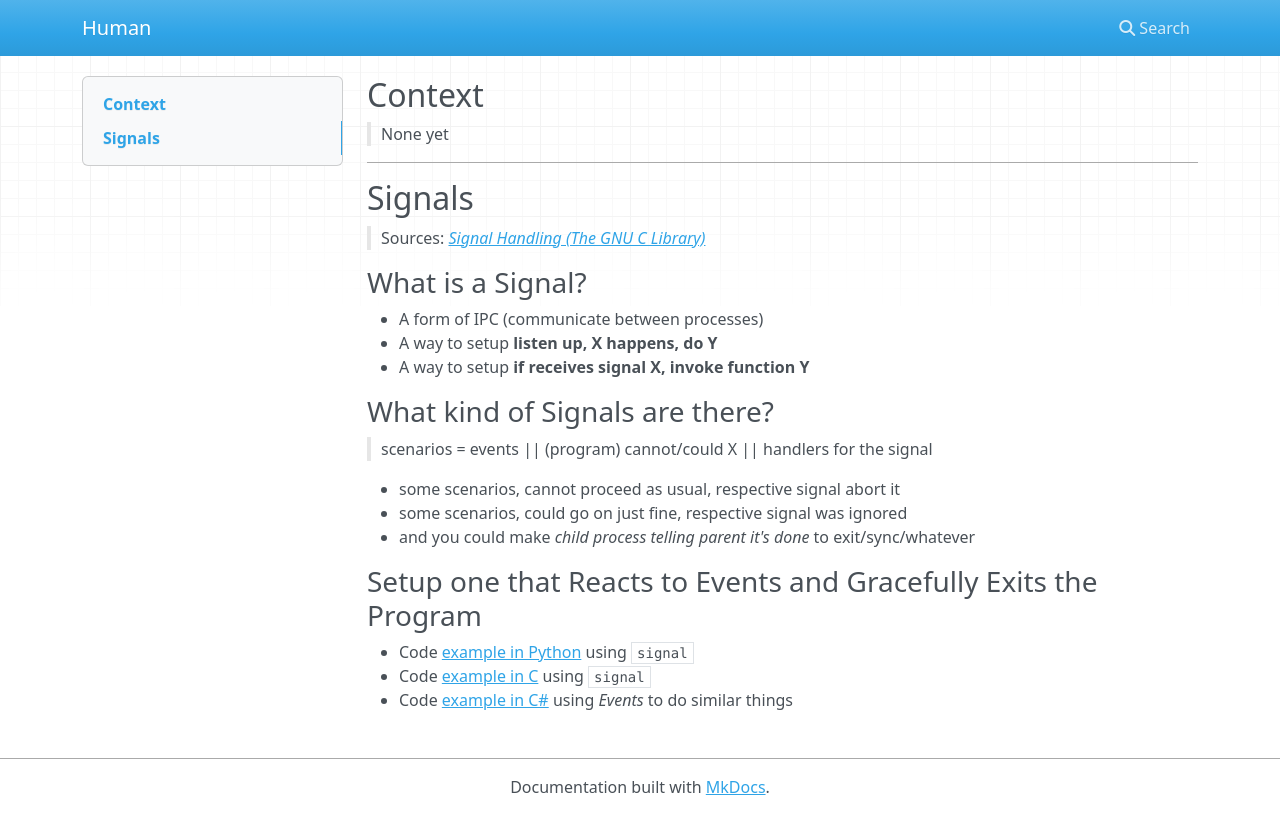
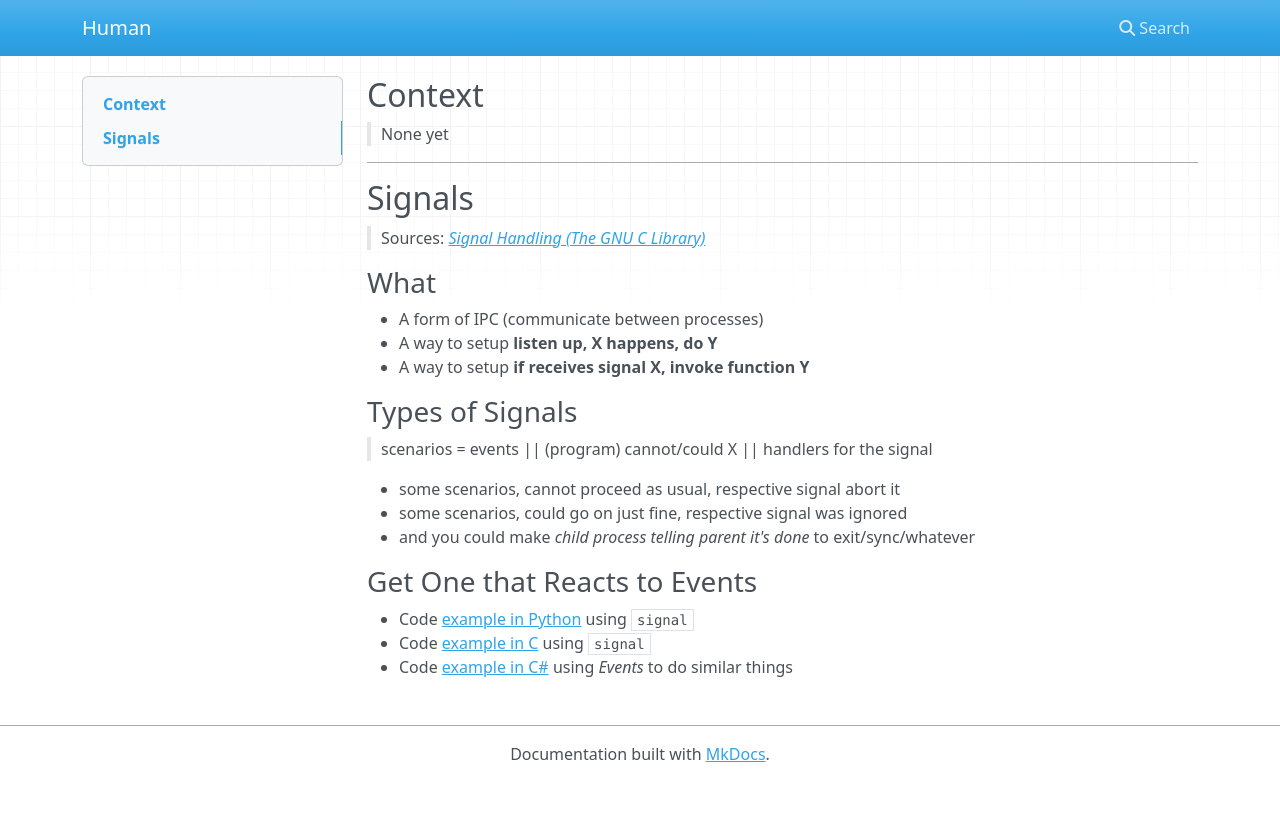
Before and after one commit to codingEzio/codingEzio.github.io, an MkDocs documentation site: the page built from docs/hands-on/core-operatingsystem.md, in a window 1280 px wide. Shown: the top 834 px of the page. Built offline with MkDocs 1.6.1, drawn with Linux system fonts in a browser that asks for light colours; nearby versions of some CDN libraries.

Commit message:
style: Shorten the header for readability on mobile phones

```diff
--- a/docs/hands-on/core-operatingsystem.md
+++ b/docs/hands-on/core-operatingsystem.md
@@ -9,13 +9,13 @@
 
 > Sources: [*Signal Handling (The GNU C Library)*](https://www.gnu.org/software/libc/manual/html_node/Signal-Handling.html)
 
-### What is a Signal?
+### What
 
 - A form of IPC (communicate between processes)
 - A way to setup **listen up, X happens, do Y**
 - A way to setup **if receives signal X, invoke function Y**
 
-### What kind of Signals are there?
+### Types of Signals
 
 > scenarios = events || (program) cannot/could X || handlers for the signal
 
@@ -23,7 +23,7 @@
 - some scenarios, could go on just fine, respective signal was ignored
 - and you could make *child process telling parent it's done* to exit/sync/whatever
 
-### Setup one that Reacts to Events and Gracefully Exits the Program
+### Get One that Reacts to Events
 
 - Code [example in Python](https://github.com/codingEzio/codingezio.github.io/blob/master/hands-on/mock-signal.py) using `signal`
 - Code [example in C](https://github.com/codingEzio/codingezio.github.io/blob/master/hands-on/mock-signal.c) using `signal`
```
